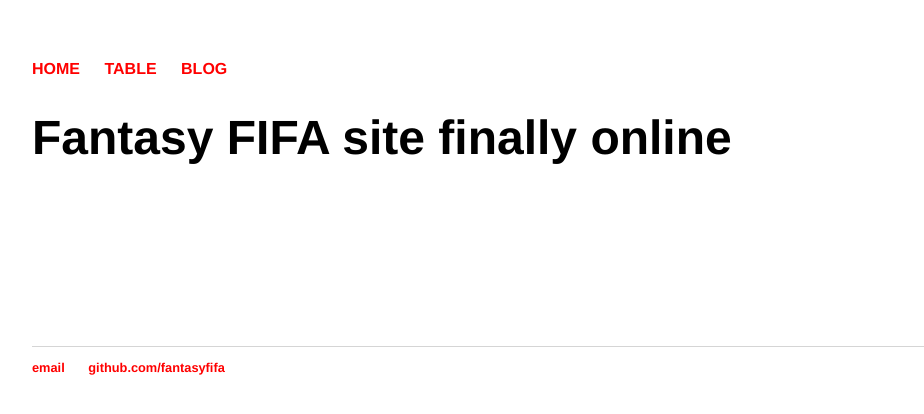
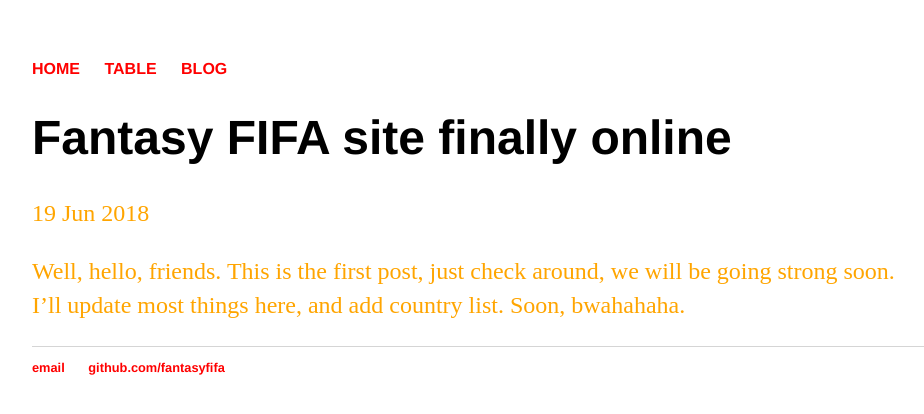
Before and after one commit to fantasyeuro/fantasyeuro.github.io, a Jekyll site: the page built from _posts/2018-06-19-site.md, in a window 1280 px wide. Shown: the top 414 px of the page, without its empty margins (160-1084 px from the left). Built offline with Jekyll 4.4.1, drawn with Linux system fonts in a browser that asks for light colours.

Commit message:
Update main.css

```diff
--- a/css/main.css
+++ b/css/main.css
@@ -24,9 +24,10 @@
 p {
     font-size: 1.5em;
     line-height: 1.4em;
-    color: white;
+    color: orange;
 }
 h2{
+    font-size: 3em;
     color: red;
 }
 footer {
```
